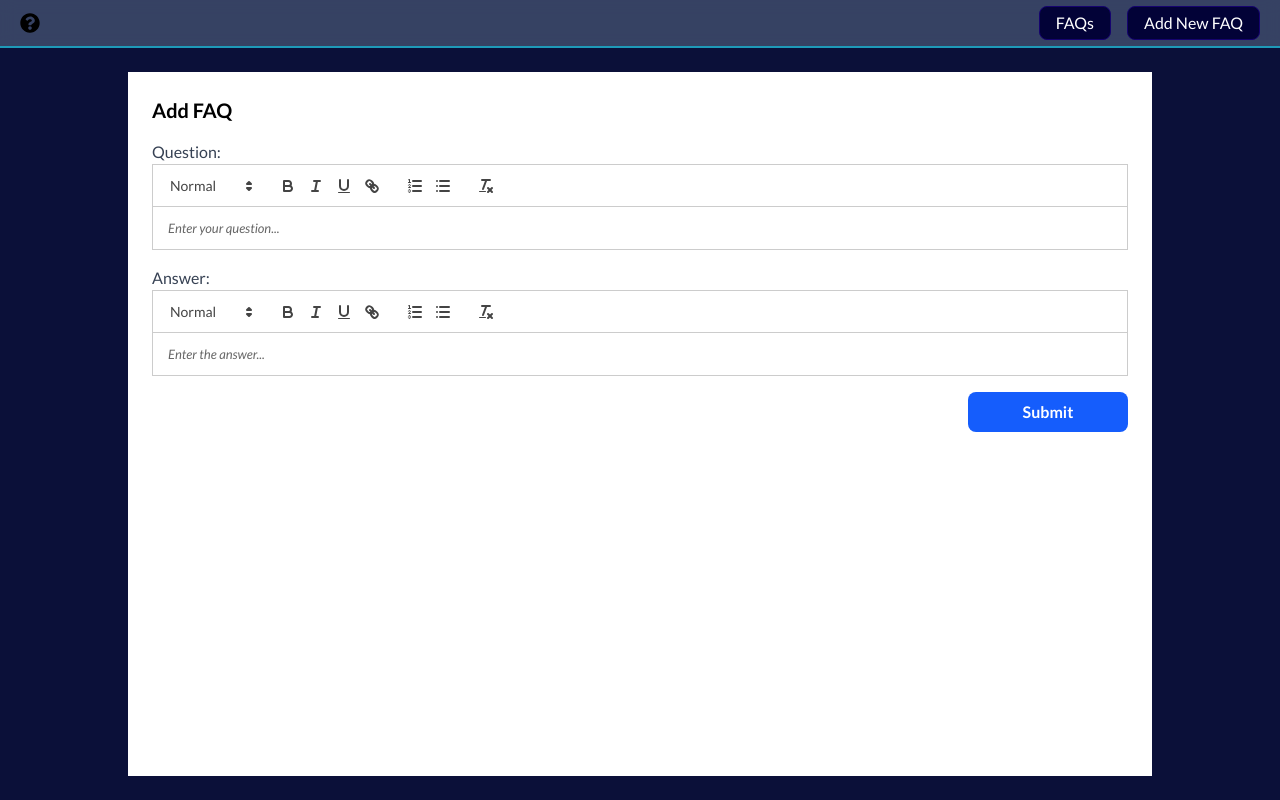
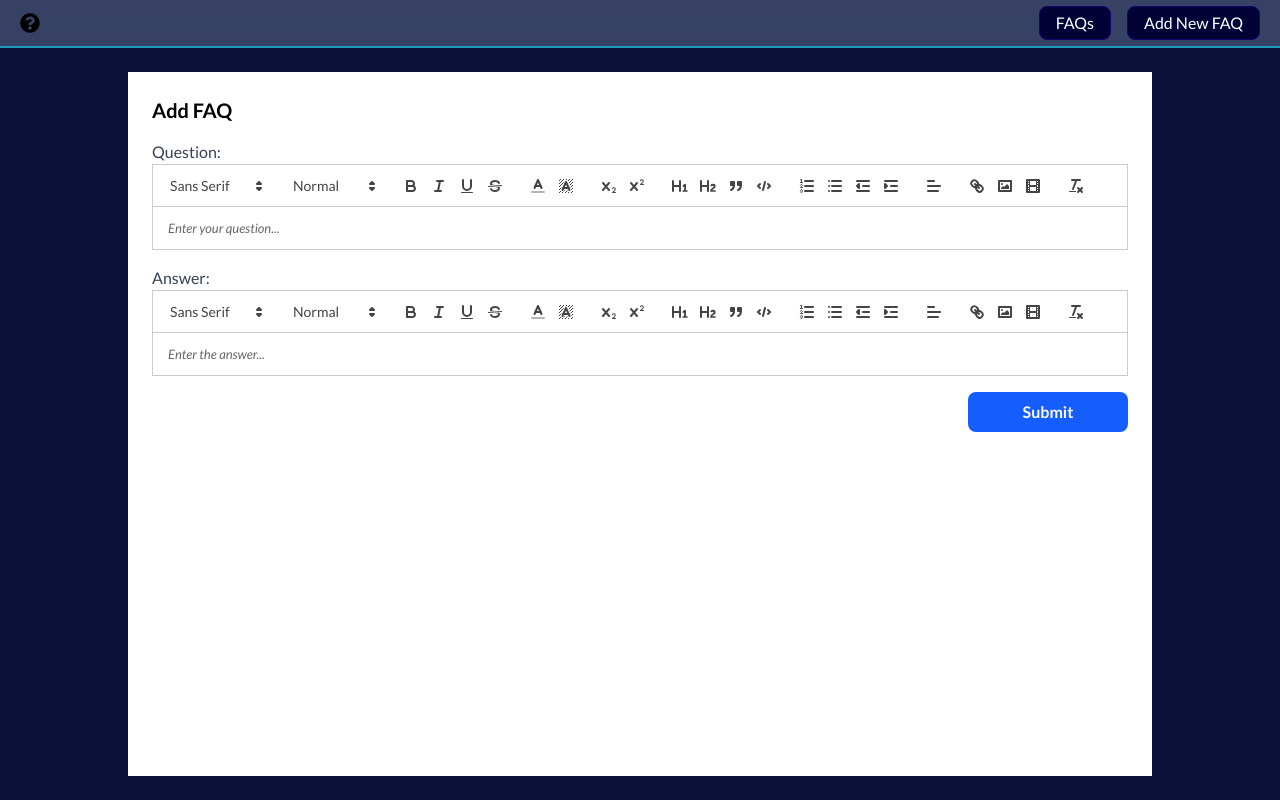
Before and after one commit to nitin562/HiringTest_FAQ, a React (Vite) app in the folder frontend/: page /new in a window 1280 px wide. Built offline with nearby package versions, Linux system fonts and the light colour scheme.

Commit message:
Add: toolbar options in quill

```diff
--- a/frontend/links.js
+++ b/frontend/links.js
@@ -6,3 +6,19 @@ export const links = {
   addFaq: "/api/faq",
   editFaq: "/api/faq",
 };
+const toolbarOptions = [
+  [{ font: [] }], // Font family
+  [{ size: ["small", false, "large", "huge"] }], // Font size
+  ["bold", "italic", "underline", "strike"], // Text styles
+  [{ color: [] }, { background: [] }], // Font & background color
+  [{ script: "sub" }, { script: "super" }], // Subscript & superscript
+  [{ header: 1 }, { header: 2 }, "blockquote", "code-block"], // Headers & blocks
+  [{ list: "ordered" }, { list: "bullet" }, { indent: "-1" }, { indent: "+1" }], // Lists & Indentation
+  [{ align: [] }], // Text alignment
+  ["link", "image", "video"], // Media options
+  ["clean"], // Remove formatting
+];
+
+export const modules = {
+  toolbar: toolbarOptions,
+};
--- a/frontend/src/Components/NewFaq.jsx
+++ b/frontend/src/Components/NewFaq.jsx
@@ -1,7 +1,7 @@
 import React, { useRef, useState } from "react";
 import ReactQuill from "react-quill";
 import "react-quill/dist/quill.snow.css";
-import { links } from "../../links";
+import { links, modules } from "../../links";
 import Loader from "./Loader";
 
 const NewFaq = () => {
@@ -9,16 +9,16 @@ const NewFaq = () => {
   const [answer, setAnswer] = useState("");
   const ques = useRef(0);
   const answ = useRef(0);
-  const [load, setload] = useState(false)
+  const [load, setload] = useState(false);
   const handleSubmit = async (e) => {
     e.preventDefault();
-    setload(true)
-    const text_ques=ques.current.getEditor().getText().trim()
-    const text_answ=answ.current.getEditor().getText().trim()
+    setload(true);
+    const text_ques = ques.current.getEditor().getText().trim();
+    const text_answ = answ.current.getEditor().getText().trim();
     //html tags as states
     if (!text_ques || !text_answ) {
       alert("Both fields are required!");
-      setload(false)
+      setload(false);
       return;
     }
 
@@ -33,15 +33,14 @@ const NewFaq = () => {
     const result = await fetch(url, options);
     const response = await result.json();
     console.log(response);
-    if(response.success==false){
-      alert(response?.msg||"FAQ is not saved due to server error")
-    }
-    else{
-      alert("FAQ is saved")
+    if (response.success == false) {
+      alert(response?.msg || "FAQ is not saved due to server error");
+    } else {
+      alert("FAQ is saved");
     }
     setQuestion("");
     setAnswer("");
-    setload(false)
+    setload(false);
   };
 
   return (
@@ -51,7 +50,7 @@ const NewFaq = () => {
       {/* Question Input */}
       <label className="block font-medium text-gray-700">Question:</label>
       <ReactQuill
-
+        modules={modules}
         ref={ques}
         value={question}
         onChange={setQuestion}
@@ -62,6 +61,7 @@ const NewFaq = () => {
       {/* Answer Input */}
       <label className="block font-medium text-gray-700 mt-4">Answer:</label>
       <ReactQuill
+        modules={modules}
         ref={answ}
         value={answer}
         onChange={setAnswer}
@@ -78,7 +78,7 @@ const NewFaq = () => {
         >
           Submit
         </button>
-      {load&&<Loader/>}
+        {load && <Loader />}
       </div>
     </div>
   );
--- a/frontend/src/Components/Tile.jsx
+++ b/frontend/src/Components/Tile.jsx
@@ -9,7 +9,7 @@ const Tile = ({ faq, lang, isEditing, setEditingId, onSave }) => {
 
   const [question, setQuestion] = useState(faq.question);
   const [answer, setAnswer] = useState(faq.answer);
-  const [load, setload] = useState(false)
+  const [load, setload] = useState(false);
   useEffect(() => {
     // Update question and answer when language changes
     setQuestion(faq.question);
@@ -37,12 +37,11 @@ const Tile = ({ faq, lang, isEditing, setEditingId, onSave }) => {
     }
   };
   useEffect(() => {
-
     handleLanguageChange(selectedLang);
   }, [selectedLang]);
   // Handle Save
   const handleSave = () => {
-    onSave(faq.id, question, answer,setload);
+    onSave(faq.id, question, answer, setload);
   };
 
   return (
@@ -71,7 +70,11 @@ const Tile = ({ faq, lang, isEditing, setEditingId, onSave }) => {
       <div className="mb-2">
         <label className="block font-semibold">Question:</label>
         {isEditing ? (
-          <ReactQuill value={question} onChange={setQuestion} />
+          <ReactQuill
+            value={question}
+            onChange={setQuestion}
+            modules={modules}
+          />
         ) : (
           <div
             className="p-2 border"
@@ -86,7 +89,7 @@ const Tile = ({ faq, lang, isEditing, setEditingId, onSave }) => {
       <div className="mb-2">
         <label className="block font-semibold">Answer:</label>
         {isEditing ? (
-          <ReactQuill value={answer} onChange={setAnswer} />
+          <ReactQuill value={answer} onChange={setAnswer} modules={modules} />
         ) : (
           <div
             className="p-2 border"
@@ -108,13 +111,15 @@ const Tile = ({ faq, lang, isEditing, setEditingId, onSave }) => {
             >
               Save
             </button>
-            {!load&&<button
-              onClick={() => setEditingId(null)}
-              className="bg-red-500 cursor-pointer text-white px-4 py-2 rounded"
-            >
-              Cancel
-            </button>}
-            {load&&<Loader/>}
+            {!load && (
+              <button
+                onClick={() => setEditingId(null)}
+                className="bg-red-500 cursor-pointer text-white px-4 py-2 rounded"
+              >
+                Cancel
+              </button>
+            )}
+            {load && <Loader />}
           </div>
         ) : (
           <button
```
Lines whose indentation alone changed are shown as unchanged.
